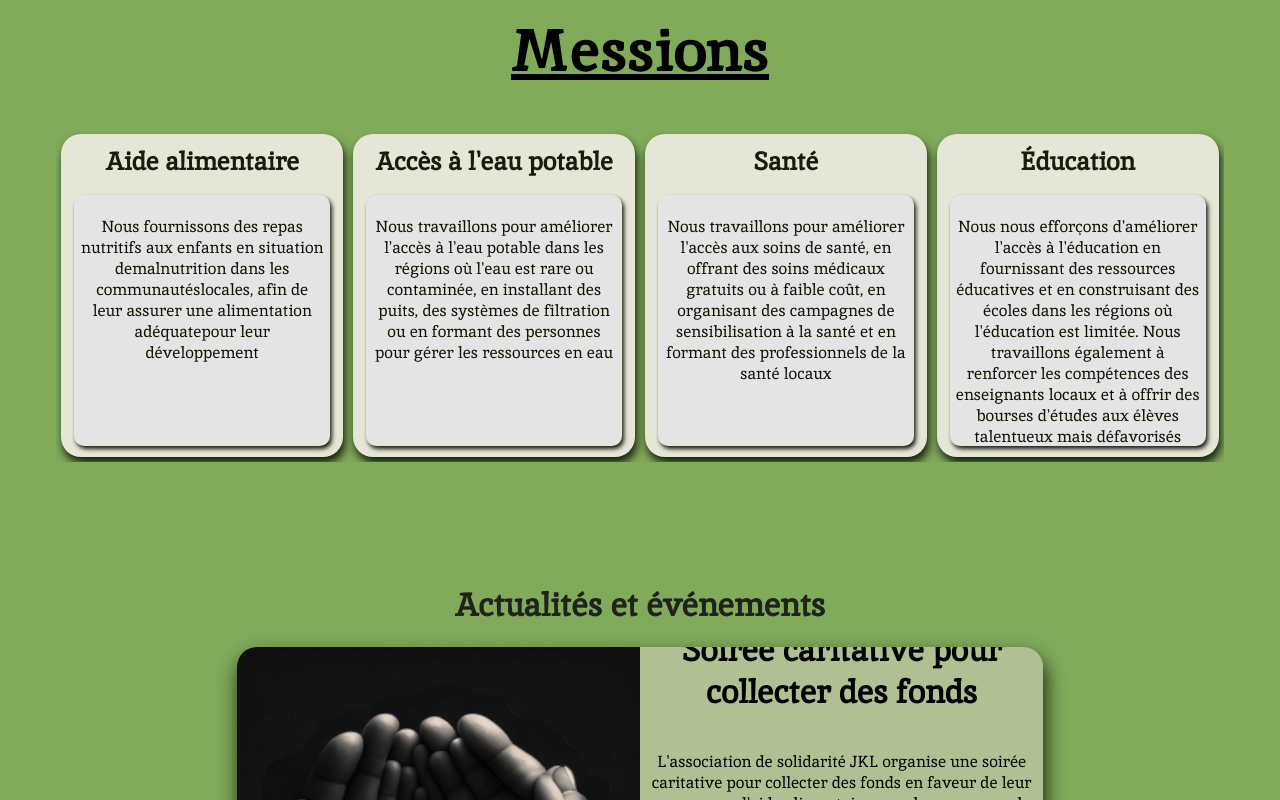
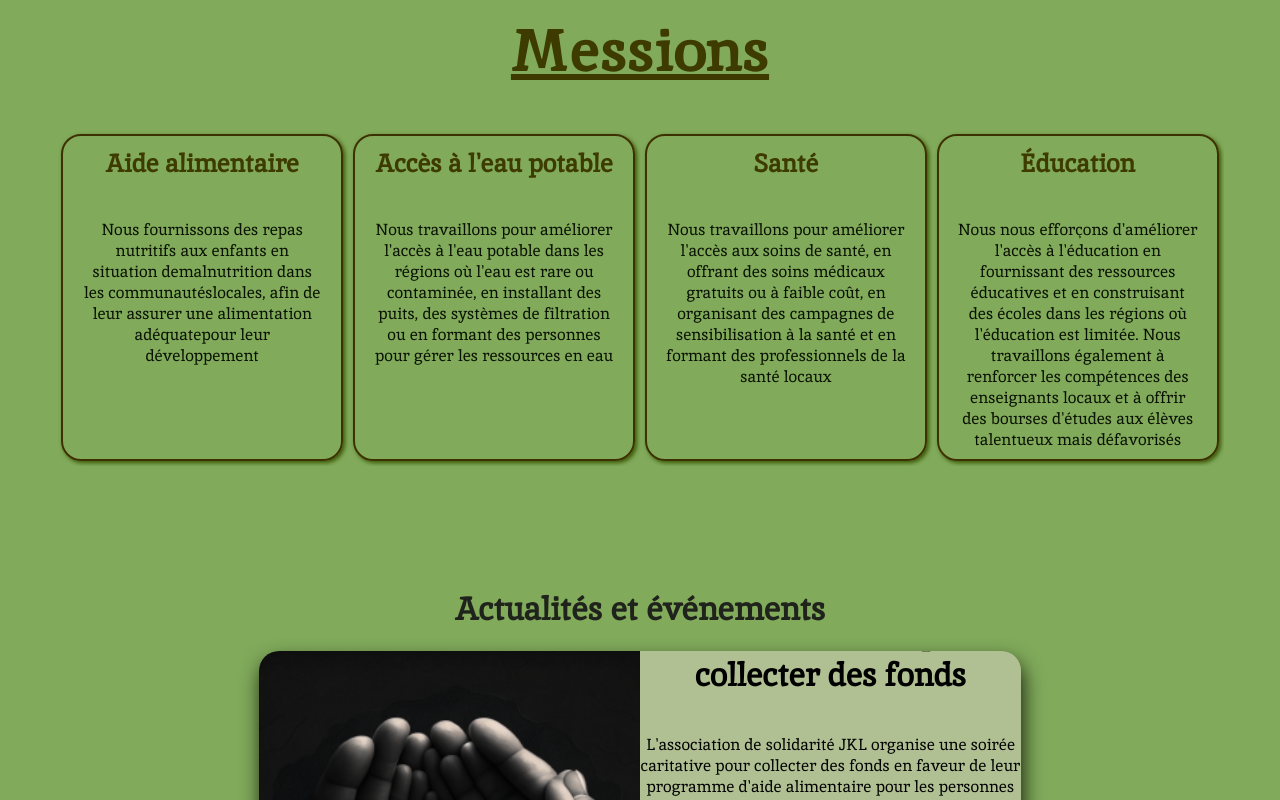
Before and after one commit to slimanej4c/sud, a Next.js app: page / in a window 1280 px wide. Shown: the part 1200-2000 px from the top of the page. Built offline with nearby package versions, Linux system fonts and the light colour scheme.

Commit message:
add part67

```diff
--- a/pages/index.tsx
+++ b/pages/index.tsx
@@ -244,7 +244,7 @@ function Home(props)  {
 
 
     const mession_itemVariants = {
-      hidden: {opacity: 0 ,x:-1000 ,y:0},
+      hidden: {opacity: 0 ,x:-100 ,y:0},
       visible: { opacity: 1, x:0,y:0, transition: { duration: 2  , type: "spring",} },
     };
 
@@ -319,34 +319,88 @@ function Home(props)  {
                 <div className='messions-title'>
                   <h1>Messions</h1>
                 </div>
+                <div
+                  className='messions-type'
+
+
+                >
+                  <AnimatePresence key={messions[0]['fr'][0].id}>
   <motion.div
-                  className='messions-type'
-                  variants={messionVariants}
+    className='mession'
+    key={messions[0]['fr'][0].id}
+    variants={mession_itemVariants}
+    whileHover={{ scale: 1.05 }}
+    viewport={{ once: true }}
     initial='hidden'
     whileInView='visible'
-                  viewport={{ once: true }}
-                >
-                  {messions[0]['fr'].map((item) => {
-                    return (
-                      <AnimatePresence key={item.id}>
-                        <motion.div
-                          className='mession'
-                          key={item.id}
-                          variants={mession_itemVariants}
-                          whileHover={{ scale: 1.05 }}
-                          transition={{ delay: item.id * 2 }}
   >
     <div className='mession-title'>
-                               <h1>{item.title}</h1>
+      <h1>{messions[0]['fr'][0].title}</h1>
     </div>
     <div className='mession-text'>
-                              <p>{item.text}</p>
+      <p>{messions[0]['fr'][0].text}</p>
     </div>
   </motion.div>
 </AnimatePresence>
-                    );
-                  })}
+
+<AnimatePresence key={messions[0]['fr'][1].id}>
+  <motion.div
+    className='mession'
+    key={messions[0]['fr'][0].id}
+    variants={mession_itemVariants}
+    whileHover={{ scale: 1.05 }}
+    viewport={{ once: true }}
+    initial='hidden'
+    whileInView='visible'
+  >
+    <div className='mession-title'>
+      <h1>{messions[0]['fr'][1].title}</h1>
+    </div>
+    <div className='mession-text'>
+      <p>{messions[0]['fr'][1].text}</p>
+    </div>
   </motion.div>
+</AnimatePresence>
+
+<AnimatePresence key={messions[0]['fr'][2].id}>
+  <motion.div
+   className='mession'
+   key={messions[0]['fr'][0].id}
+   variants={mession_itemVariants}
+   whileHover={{ scale: 1.05 }}
+   viewport={{ once: true }}
+   initial='hidden'
+   whileInView='visible'
+  >
+    <div className='mession-title'>
+      <h1>{messions[0]['fr'][2].title}</h1>
+    </div>
+    <div className='mession-text'>
+      <p>{messions[0]['fr'][2].text}</p>
+    </div>
+  </motion.div>
+</AnimatePresence>
+
+<AnimatePresence key={messions[0]['fr'][3].id}>
+  <motion.div
+    className='mession'
+    key={messions[0]['fr'][0].id}
+    variants={mession_itemVariants}
+    whileHover={{ scale: 1.05 }}
+    viewport={{ once: true }}
+    initial='hidden'
+    whileInView='visible'
+  >
+    <div className='mession-title'>
+      <h1>{messions[0]['fr'][3].title}</h1>
+    </div>
+    <div className='mession-text'>
+      <p>{messions[0]['fr'][3].text}</p>
+    </div>
+  </motion.div>
+</AnimatePresence>
+
+                </div>
               </div>
             </div>
 
--- a/styles/Layout.css
+++ b/styles/Layout.css
@@ -262,12 +262,12 @@ body {
       height: 100px;
     }
     @keyframes nav_mobile_opened{
-      from {width: 0%;height: 0px}
-      to {width: 100%;height: 700px}
+      from {transform: translateX(-100%);}
+      to {transform: translateX(0%);}
     }
     @keyframes nav_mobile_closed{
-      from {width: 70%;height: 400px}
-      to { width: 0%;height: 0px}
+      from {transform: translateX(100%);}
+      to {transform: translateX(-100%);}
     }
 
     @media screen and (max-width: 1040px) {
@@ -329,26 +329,27 @@ body {
       width: 100%;
       height:700px;
       margin-top:0%;
+
       left: 0%;
       background-color:  var(--navbar_mobile_ul);
       animation-name: nav_mobile_opened;
       animation-duration: 0.5s;
       visibility: visible;
       overflow: hidden;
-
+      opacity: 0.9;
       z-index: 10;
 
 
      }
      .nav_closed{
       position: fixed;
-      width: 0%;
-      height:0%;
+      width: 100%;
+      height:700px;
       margin-top:0%;
-      left: 0%;
+      left: -120%;
       background-color:  var(--navbar_mobile_ul);
       animation-name: nav_mobile_closed;
-      animation-duration: 0.5s;
+      animation-duration: 1s;
       visibility: visible;
       overflow: hidden;
       z-index: 10;
--- a/styles/globals.css
+++ b/styles/globals.css
@@ -11,10 +11,10 @@
  --aprops-color:#1e1e1e ;
 
 
- --mession-color:#e4e6d6;
- --mession-font-color:#0b1301 ;
- --mession-font-title-color:rgb(24, 27, 14); ;
- --mession-font-big-title-color:#000000;
+ --mession-color:#e4e6d600;
+ --mession-font-color:#091102 ;
+ --mession-font-title-color:rgb(61, 59, 0); ;
+ --mession-font-big-title-color:rgb(61, 59, 0);
 
  --event-font-big-title-color:#20221c;
  --event-bg-text:#b0c093;
--- a/styles/home-part1.css
+++ b/styles/home-part1.css
@@ -169,7 +169,7 @@
 
         flex-direction: column;
 
-        height: 600px;
+        height: 900px;
 
       }
 
@@ -223,7 +223,7 @@
 
   @media screen and (max-width:450px) {
     .home-part1-1 {
-        height: 400px;
+        height: 500px;
 
       }
 
--- a/styles/home-part2.css
+++ b/styles/home-part2.css
@@ -54,10 +54,11 @@
     background-size: cover;
     background-position: center center;
     border-radius: 20px;
-    box-shadow: 2px 6px 8px 0px rgb(22, 31, 13);
+    box-shadow: 2px 2px 4px 0px rgb(57, 87, 2);
     transform: translateX(-00%);
     color: var(--mession-font-color);
     padding: 1%;
+    border: 2px solid rgb(61, 49, 1);
 
 }
 .mession-title{
@@ -77,11 +78,11 @@
 .mession-text{
   width: 95%;
   height: 80%;
-  background-color: #e4e4e4;
+
     border-radius: 10px;
     justify-content: center;
     align-items: center;
-    box-shadow: 2px 3px 4px 0px rgb(22, 31, 13);
+
     padding: 2%;
 }
 .mession h1{
--- a/styles/home-part3.css
+++ b/styles/home-part3.css
@@ -1,7 +1,7 @@
 .home-part3 {
   display: flex;
   flex-direction: column;
-  width:90%;
+  width:85%;
 
   justify-content: center;
   align-items: center;
@@ -134,14 +134,14 @@
     border-radius: 50px;
   }
   .prev {
-    background-color: var(--navbar_color);
-    color: var(--mession-color);
+    background-color: var(--title-color);
+    color: wheat;
     font-size: 2em;
     font-weight: bold;
   }
  .next {
-    background-color: var(--navbar_color);
-    color: var(--mession-color);
+    background-color: var(--title-color);
+    color: wheat;
     font-size: 2em;
   }
   @media screen and (max-width: 1100px) {
@@ -177,7 +177,7 @@
         flex-direction: column;
         width: 95%;
 
-        height: 100%;
+        height: 700px;
 
 
     }
@@ -218,11 +218,10 @@
 
         display: flex;
   flex-direction: column;
-  background-size: contain;
-  background-position: center center;
+
   position: absolute;
   width: 100%;
-  height: auto;
+  height: 500px;
   background-color: var( --event-bg-text);
   top: 250px;
   right: 0;
@@ -250,14 +249,14 @@
     .prev {
 
         font-size: 1em;
-        left: 5%;
-        top:35%;
+        left: -5%;
+        top:30%;
       }
      .next {
 
         font-size: 1em;
-        right: 5%;
-        top:35%;
+        right: -5%;
+        top:30%;
       }
       .home-part3-button {
         position: absolute;
@@ -266,7 +265,7 @@
 
       }.home-part3-3-index{
       position: absolute;
-      top:45%;
+      top:40%;
     }
 
   }
@@ -291,7 +290,7 @@
         flex-direction: column;
         width: 95%;
 
-        height: 100%;
+         height: 700px;;
 
 
     }
@@ -311,7 +310,7 @@
     }
     .home-part3-help2{
         width: 100%;
-        height: auto;
+
        visibility: hidden;
 
     }
@@ -329,11 +328,10 @@
 
         display: flex;
   flex-direction: column;
-  background-size: contain;
-  background-position: center center;
+
   position: absolute;
   width: 100%;
-  height: auto;
+  height: 500px;
   background-color: var(--event-bg-text);
   bottom: 0;
   right: 0;
@@ -341,6 +339,7 @@
     }
     .home-part3-2-text-div {
         position: absolute;
+
         top: 0%;
 
     }
@@ -358,13 +357,13 @@
     .prev {
 
         font-size: 1em;
-        left: 5%;
+        left: -5%;
         top:280px;
       }
      .next {
 
         font-size: 1em;
-        right: 5%;
+        right: -5%;
         top:280px;
       }
       .home-part3-button {
@@ -374,7 +373,7 @@
 
       }.home-part3-3-index{
       position: absolute;
-      top:350px;
+      top:40%;
     }
 
 
--- a/styles/home-part4.css
+++ b/styles/home-part4.css
@@ -135,6 +135,10 @@ figure.snip1390 .profile {
 }
 
 @media screen and (max-width:750px) {
+  .home-part4-title h1{
+
+   font-size: 20px;
+  }
   .home-figure{
 
     width: 95%;
@@ -156,5 +160,9 @@ figure.snip1390 .profile {
 
 
 @media screen and (max-width:450px) {
+  .home-part4-title h1{
+
+    font-size: 18px;
+   }
 
 }
```
Lines whose indentation alone changed are shown as unchanged.
